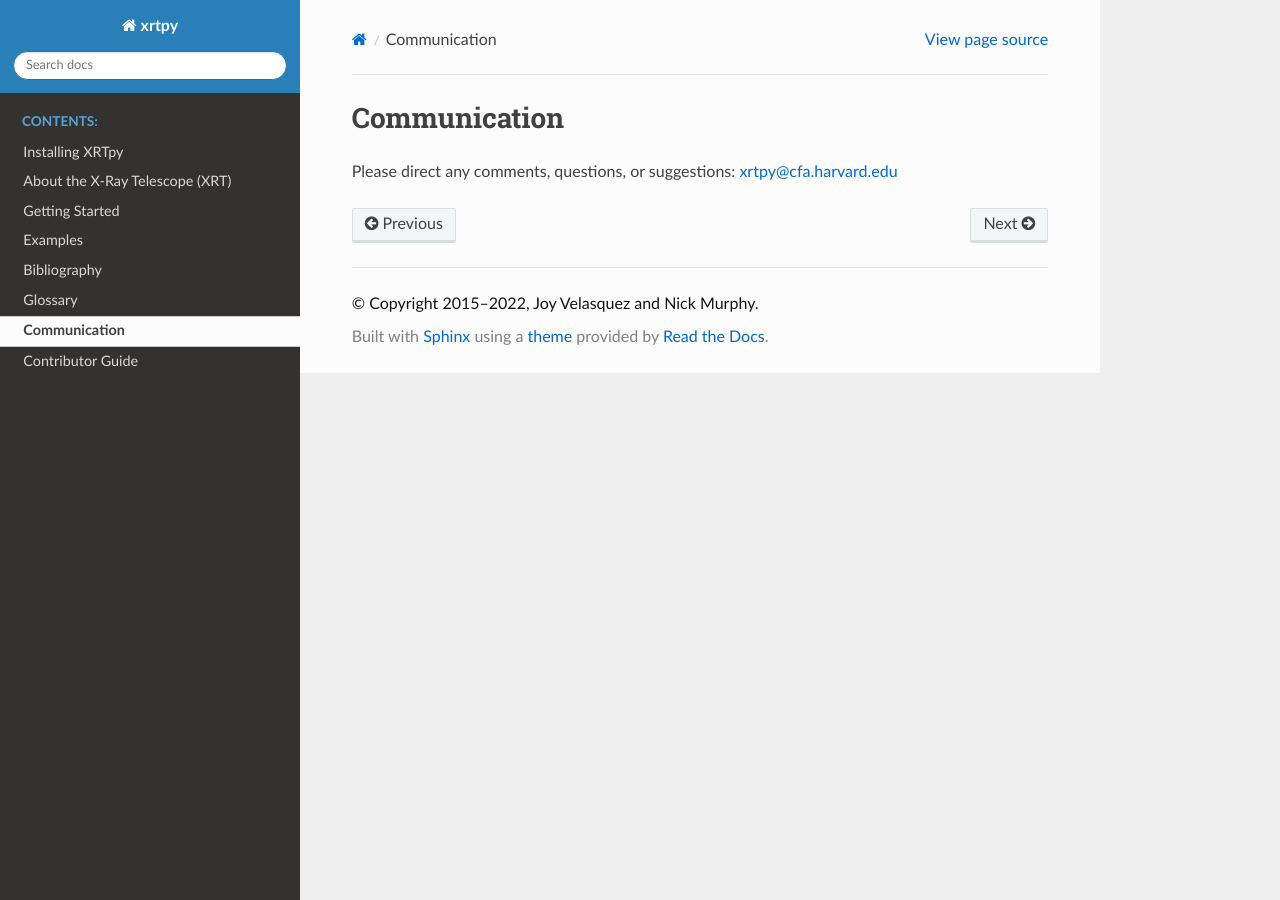
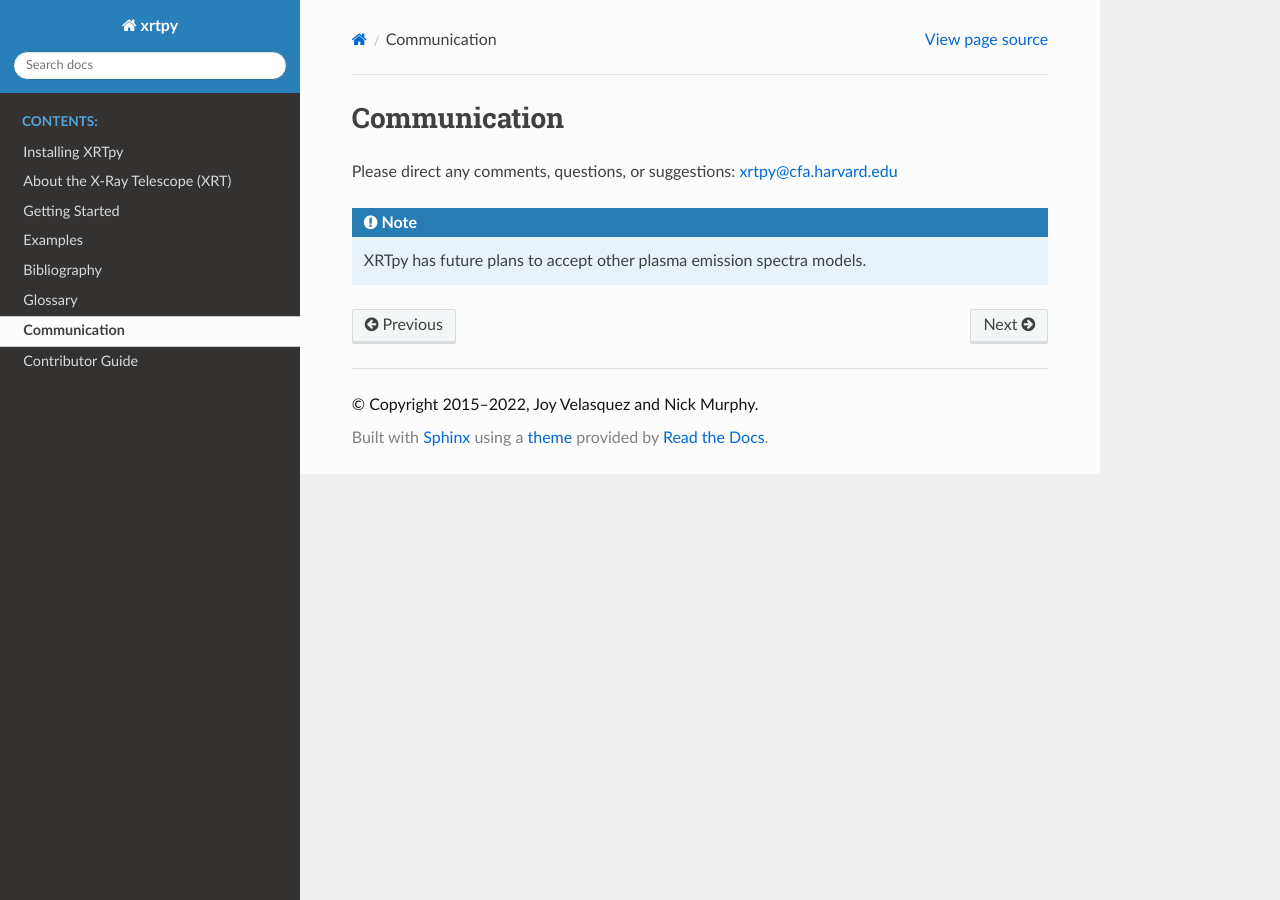
Before and after one commit to HinodeXRT/xrtpy, a Sphinx documentation site: the page built from docs/feedback_communication.rst, in a window 1280 px wide. Built offline with Sphinx 7.4.7 and the Read the Docs theme 2.0.0, drawn with Linux system fonts in a browser that asks for light colours.

Commit message:
Adding a note.

```diff
--- a/docs/feedback_communication.rst
+++ b/docs/feedback_communication.rst
@@ -7,3 +7,6 @@ Communication
 *************
 
 Please direct any comments, questions, or suggestions: xrtpy@cfa.harvard.edu
+
+.. note::
+   XRTpy has future plans to accept other plasma emission spectra models.
```
